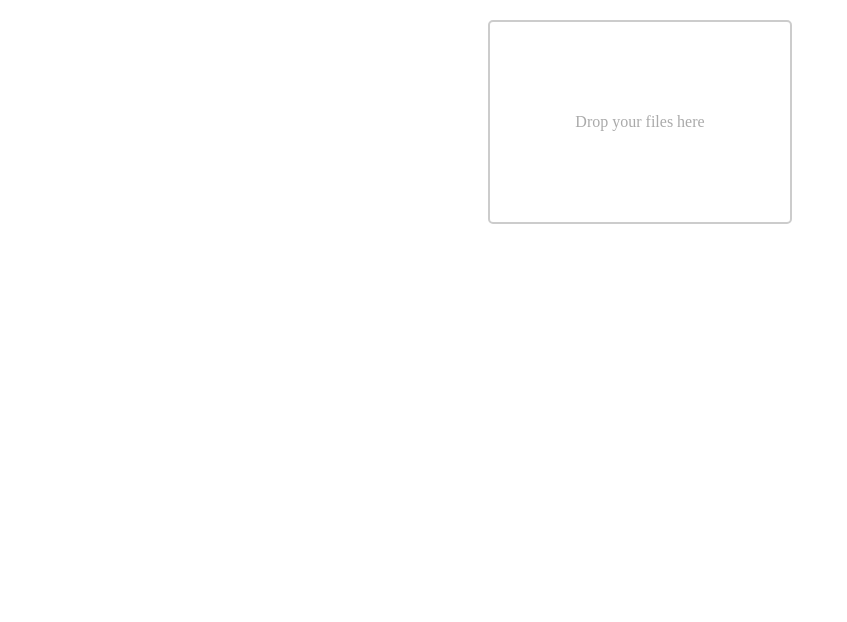
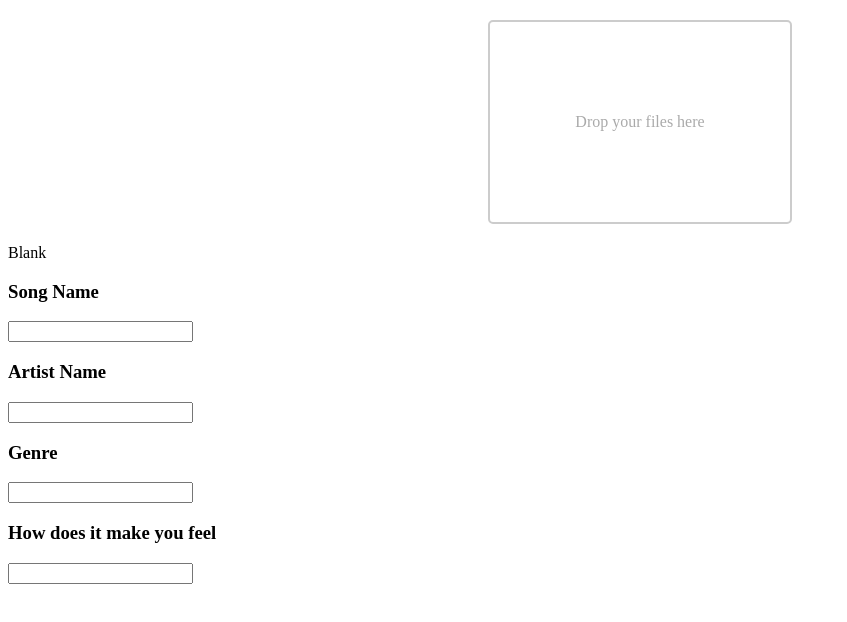
Before and after one commit to ReflexAngle/music-site, a plain HTML site: page AddSong.html in a window 1280 px wide. Shown: the whole page, without its empty margins (0-847 px from the left). Drawn offline with Linux system fonts and the light colour scheme.

```diff
--- a/AddSong.html
+++ b/AddSong.html
@@ -15,6 +15,7 @@
       transition: background-color 0.3s, border-color 0.3s;
     }
     /* Highlight effect when dragging over the dropBox */
+    /* This will only work if the mouse is holding a file to add the effect*/
     #dropBox.highlight {
       background-color: #f0f0f0;
       border-color: #333;
@@ -59,9 +60,29 @@
         } else {
           console.log('Not an MP3 file:', file.name);
           alert(`File "${file.name}" is not an MP3 file. Please drop only MP3 files!`);
+
+          // when azure is set up will write logic to store mp3's in there.
         }
       });
     });
   </script>
+  <p id="fileInfo">Blank</p> <!--Idealy the file name will appear here eventually-->
+  <div id="Info">
+    <h3>Song Name</h3>
+    <input type="text"/>
+    <h3>Artist Name</h3>
+    <input type="text"/>
+    <h3>Genre</h3>
+    <input type="text"/>
+    <h3>How does it make you feel</h3>
+    <input type="text"/>
+
+  </div>
 </body>
+<style>
+    .Info{
+        text-align: center;
+
+    }
+</style>
 </html>
```
Also changed, not shown: 1 other file.
